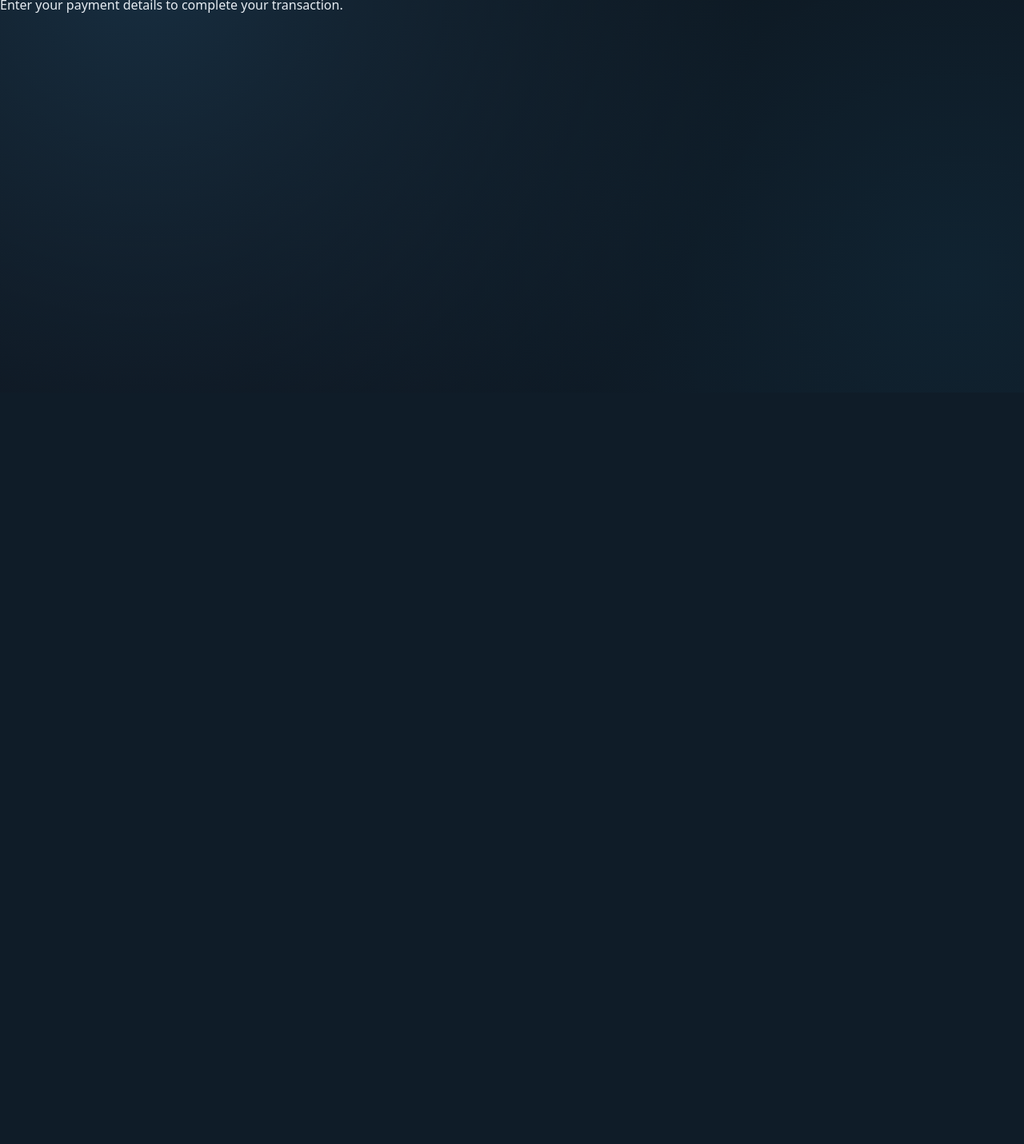
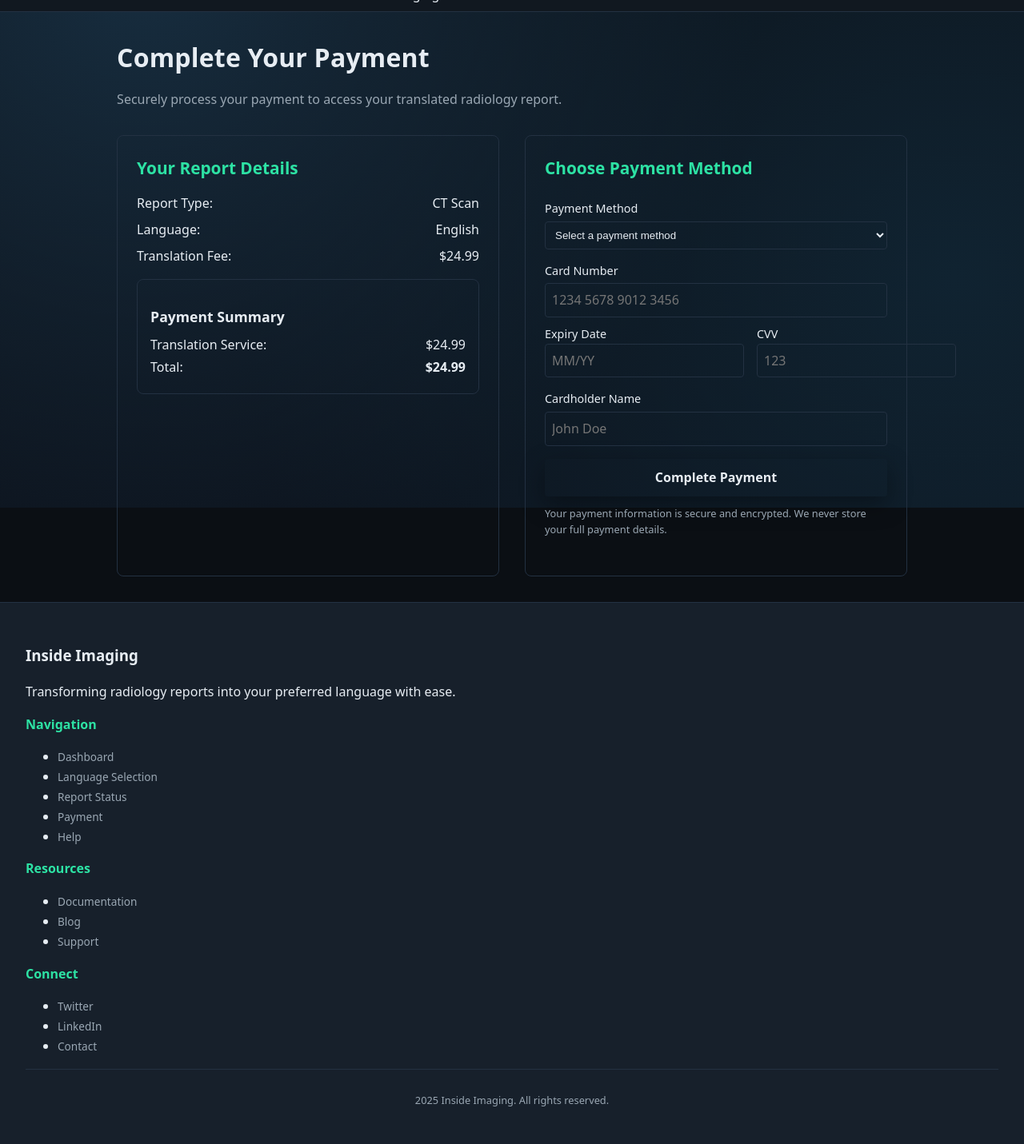
Before and after one commit to Schweinefilet/inside-imaging-MVP, a Python web app: template templates/payment.html in a window 1280 px wide. Shown: the part 309-1740 px from the top of the page at 80% size. Before the commit the page ends 499 px from the top, so only its background shows below. Run offline with Jinja, Linux system fonts and the light colour scheme; the template is opened without the code that fills it, so the values that code supplies are empty.

Commit message:
Update payment template: bubble UI layout, dynamic user login, and theme dropdown

```diff
--- a/templates/payment.html
+++ b/templates/payment.html
@@ -5,13 +5,15 @@
     <meta name="viewport" content="width=device-width, initial-scale=1">
     <meta name="color-scheme" content="light dark">
     <title>Payment - Inside Imaging</title>
-    <link rel="stylesheet" href="/static/main.css">
+    <link rel="stylesheet" href="{{ url_for('static', filename='main.css') }}">
+    <link rel="stylesheet" href="{{ url_for('static', filename='dashboard.css') }}">
+    <link rel="stylesheet" href="{{ url_for('static', filename='payment.css') }}">
 </head>
 <body>
 <div class="page-wrapper">
     <header class="navbar">
         <div class="navbar-brand">
-                <img src="/static/logo.png" alt="Inside Imaging Logo" class="logo">
+            <img src="{{ url_for('static', filename='logo.png') }}" alt="Inside Imaging logo">
             <span class="brand-name">Inside Imaging</span>
         </div>
         <nav class="nav-links">
@@ -22,31 +24,142 @@
             <a href="{{ url_for('help_page') }}">Help</a>
         </nav>
         <div class="nav-auth">
+            {% if session.get('user_id') %}
+            <span class="username">{{ session.get('username') }}</span>
+            <div class="settings-wrapper">
+                <button id="settings-button" class="settings-btn">⚙️</button>
+                <div id="settings-dropdown" class="settings-dropdown">
+                    <button id="toggle-dark">Dark Mode</button>
+                    <button id="toggle-light">Light Mode</button>
+                    <a href="{{ url_for('logout') }}">Log Out</a>
+                </div>
+            </div>
+            {% else %}
             <a href="{{ url_for('login') }}" class="login-button">Log In</a>
             <a href="{{ url_for('signup') }}" class="signup-button">Sign Up</a>
-                <button id="theme-toggle-button" class="theme-toggle">Light Mode</button>
+            {% endif %}
         </div>
     </header>
+
     <main class="content">
-            <h1>Payment</h1>
-            <p>Enter your payment details to complete your transaction.</p>
+        <h1>Complete Your Payment</h1>
+        <p class="tagline">Securely process your payment to access your translated radiology report.</p>
+        <div class="payment-grid">
+            <section class="report-details">
+                <h2>Your Report Details</h2>
+                <ul class="details-list">
+                    <li><span class="label">Report Type:</span> <span class="value">{{ structured.report_type or 'CT Scan' }}</span></li>
+                    <li><span class="label">Language:</span> <span class="value">{{ language or 'English' }}</span></li>
+                    <li><span class="label">Translation Fee:</span> <span class="value">${{ structured.price or '24.99' }}</span></li>
+                </ul>
+                <div class="payment-summary">
+                    <h3>Payment Summary</h3>
+                    <ul>
+                        <li><span class="label">Translation Service:</span> <span class="value">${{ structured.price or '24.99' }}</span></li>
+                        <li class="total"><span class="label">Total:</span> <span class="value">${{ structured.price or '24.99' }}</span></li>
+                    </ul>
+                </div>
+            </section>
+            <section class="payment-form">
+                <h2>Choose Payment Method</h2>
+                <form onsubmit="event.preventDefault();">
+                    <label for="payment-method">Payment Method</label>
+                    <select id="payment-method" required>
+                        <option value="">Select a payment method</option>
+                        <option value="visa">Visa</option>
+                        <option value="paypal">PayPal</option>
+                        <option value="mpesa">M-Pesa</option>
+                    </select>
+                    <label for="card-number">Card Number</label>
+                    <input type="text" id="card-number" placeholder="1234 5678 9012 3456" required>
+                    <div class="form-row">
+                        <div class="form-group">
+                            <label for="expiry">Expiry Date</label>
+                            <input type="text" id="expiry" placeholder="MM/YY" required>
+                        </div>
+                        <div class="form-group">
+                            <label for="cvv">CVV</label>
+                            <input type="text" id="cvv" placeholder="123" required>
+                        </div>
+                    </div>
+                    <label for="cardholder-name">Cardholder Name</label>
+                    <input type="text" id="cardholder-name" placeholder="John Doe" required>
+                    <button type="submit" class="primary-btn">Complete Payment</button>
+                </form>
+                <p class="secure-note">Your payment information is secure and encrypted. We never store your full payment details.</p>
+            </section>
+        </div>
     </main>
+
+    <footer class="footer">
+        <div class="footer-columns">
+            <div class="footer-about">
+                <h3>Inside Imaging</h3>
+                <p>Transforming radiology reports into your preferred language with ease.</p>
+            </div>
+            <div class="footer-col">
+                <h4>Navigation</h4>
+                <ul>
+                    <li><a href="{{ url_for('index') }}">Dashboard</a></li>
+                    <li><a href="{{ url_for('language') }}">Language Selection</a></li>
+                    <li><a href="{{ url_for('report_status') }}">Report Status</a></li>
+                    <li><a href="{{ url_for('payment') }}">Payment</a></li>
+                    <li><a href="{{ url_for('help_page') }}">Help</a></li>
+                </ul>
+            </div>
+            <div class="footer-col">
+                <h4>Resources</h4>
+                <ul>
+                    <li><a href="#">Documentation</a></li>
+                    <li><a href="#">Blog</a></li>
+                    <li><a href="#">Support</a></li>
+                </ul>
+            </div>
+            <div class="footer-col">
+                <h4>Connect</h4>
+                <ul>
+                    <li><a href="#">Twitter</a></li>
+                    <li><a href="#">LinkedIn</a></li>
+                    <li><a href="#">Contact</a></li>
+                </ul>
+            </div>
+        </div>
+        <div class="footer-bottom">
+            <p><span id="current-year"></span> Inside Imaging. All rights reserved.</p>
+        </div>
+    </footer>
 </div>
 <script>
-    document.addEventListener('DOMContentLoaded', function () {
+document.addEventListener('DOMContentLoaded', function() {
     var html = document.documentElement;
-        var button = document.getElementById('theme-toggle-button');
     var saved = localStorage.getItem('theme') || 'dark';
     if (saved === 'light') {
         html.classList.add('light');
-            if (button) button.textContent = 'Dark Mode';
     }
-        if (button) {
-            button.addEventListener('click', function () {
-                var isLight = html.classList.toggle('light');
-                button.textContent = isLight ? 'Dark Mode' : 'Light Mode';
-                localStorage.setItem('theme', isLight ? 'light' : 'dark');
+    var settingsButton = document.getElementById('settings-button');
+    var dropdown = document.getElementById('settings-dropdown');
+    if (settingsButton && dropdown) {
+        settingsButton.addEventListener('click', function() {
+            dropdown.classList.toggle('show');
         });
+    }
+    var toggleDark = document.getElementById('toggle-dark');
+    var toggleLight = document.getElementById('toggle-light');
+    if (toggleDark) {
+        toggleDark.addEventListener('click', function() {
+            html.classList.remove('light');
+            localStorage.setItem('theme', 'dark');
+        });
+    }
+    if (toggleLight) {
+        toggleLight.addEventListener('click', function() {
+            html.classList.add('light');
+            localStorage.setItem('theme', 'light');
+        });
+    }
+    var currentYear = document.getElementById('current-year');
+    if (currentYear) {
+        currentYear.textContent = new Date().getFullYear();
     }
 });
 </script>
```
Lines whose indentation alone changed are shown as unchanged.
